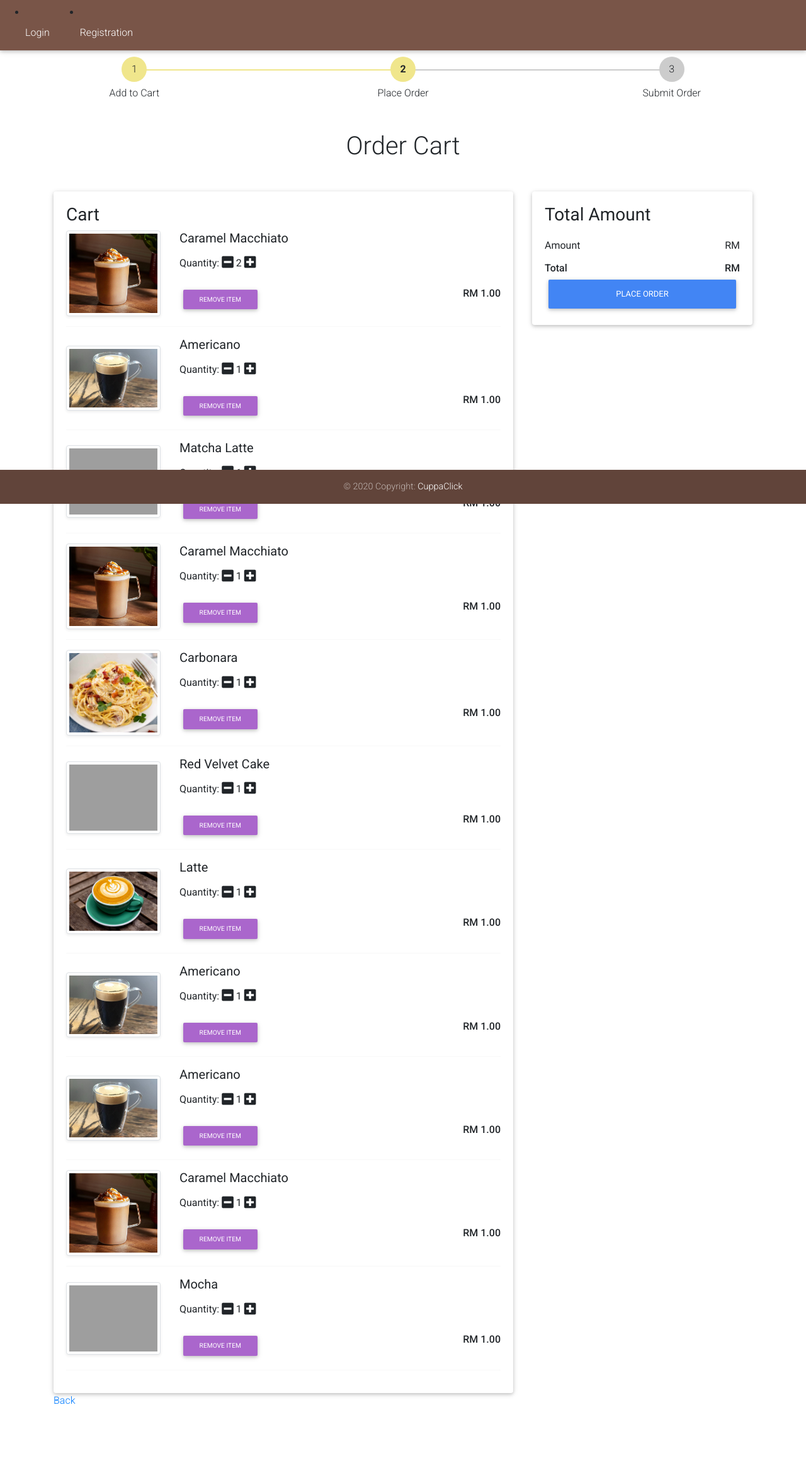
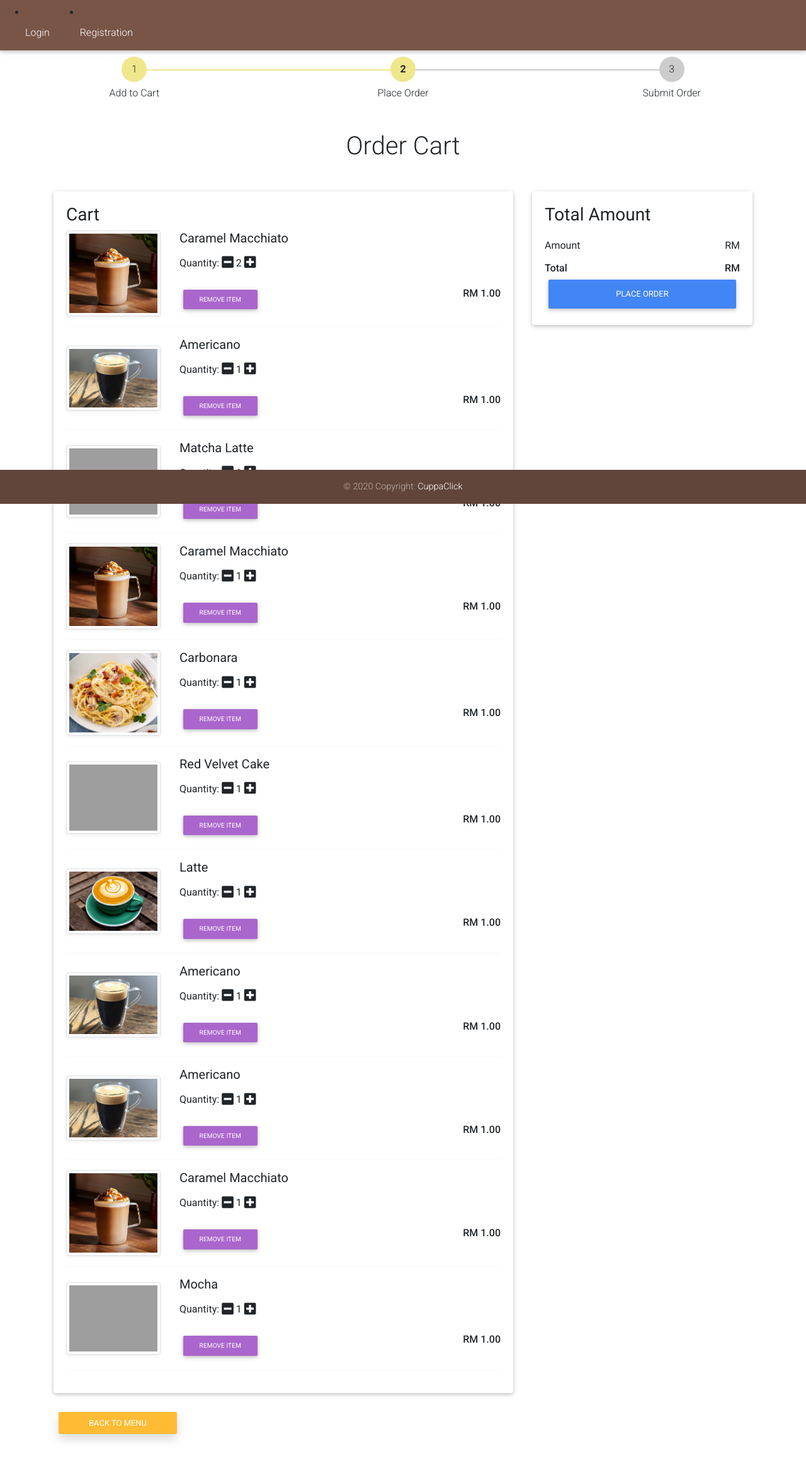
Before and after one commit to YapYuNing08/GitExercise-TT5L-10, a Django app: template deliver/customer/templates/customer/addtocart.html in a window 1280 px wide. Shown: the whole page at 63% size. Before the commit the page ends 2230 px from the top, so only its background shows below. Run offline with Django 5.2, Linux system fonts and the light colour scheme; the template is opened without the code that fills it: values that come from a table or form of the project are taken from there, others are empty; data comes from the database, SQL or seed files in the repository; some libraries are stand-ins or nearby versions; grey boxes are pictures that could not be loaded.

Commit message:
Update addtocart.html css

```diff
--- a/deliver/customer/templates/customer/addtocart.html
+++ b/deliver/customer/templates/customer/addtocart.html
@@ -122,9 +122,10 @@
                 </div>
 
             </div>
+            <br>
             <div>
-                    <a href="{% url 'index' %}">Back</a>
-                </div>
+                <a href="{% url 'all_products' %}" class="btn btn-warning shadow px-5 py-2 ms-2">Back to Menu</a>
+            </div>
         </div>
 
         <div class="col-sm-4">
```
